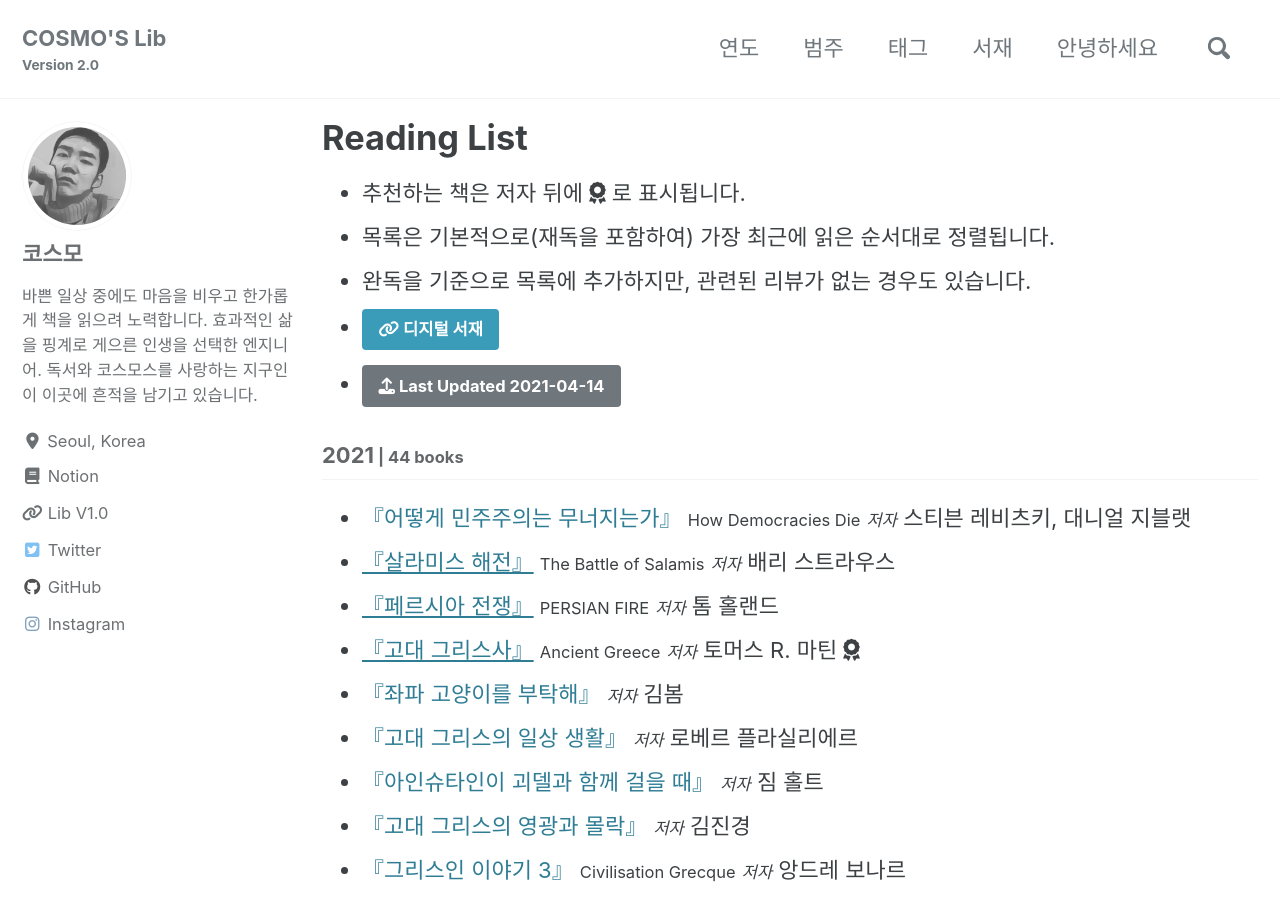
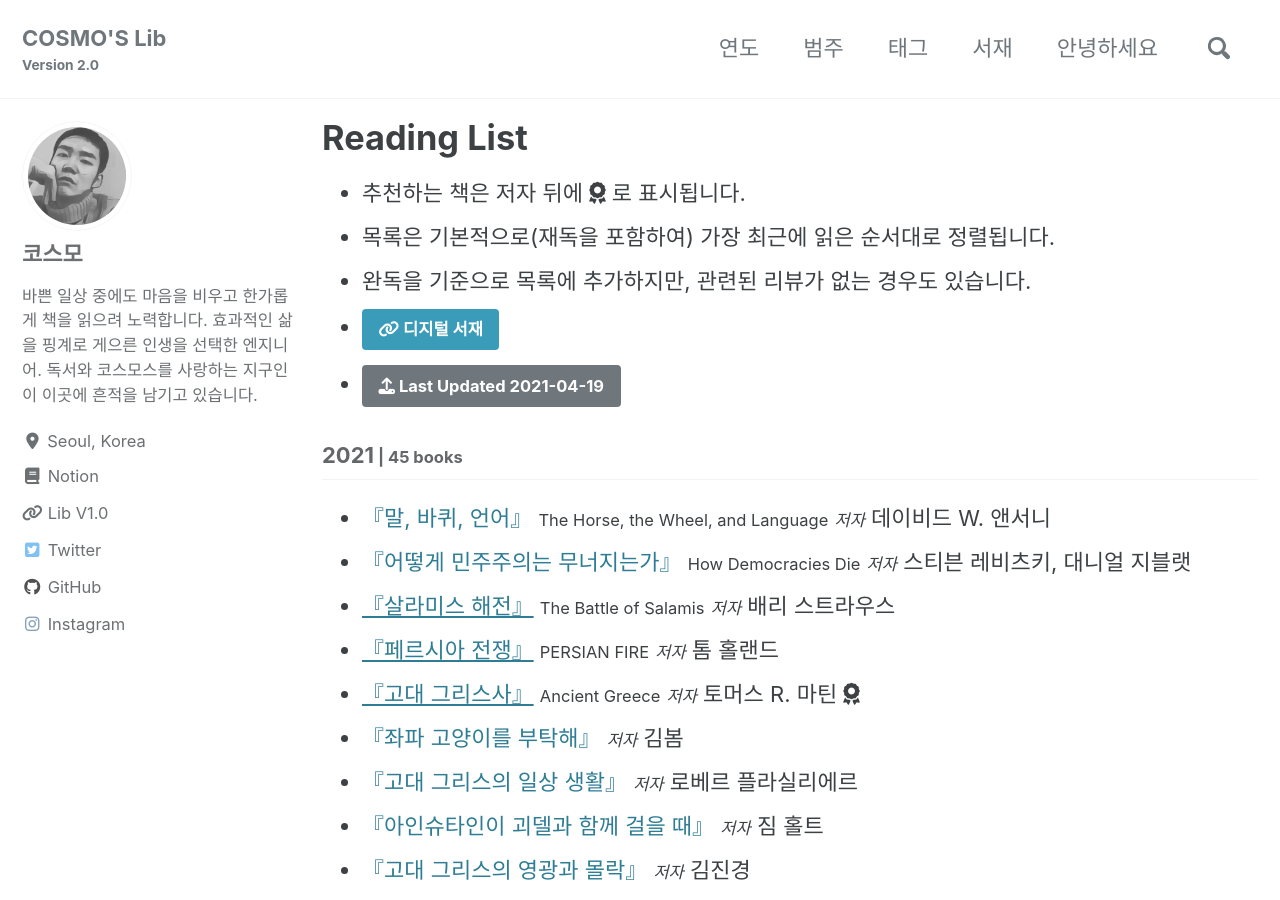
Before and after one commit to deftone2000/cosmo-s-archive, a Jekyll site: the page built from _pages/reading-list.html, in a window 1280 px wide and 900 px high. Built offline with Jekyll 4.4.1, drawn with Linux system fonts in a browser that asks for light colours; cached includes are drawn as plain includes; nearby versions of some CDN libraries; comment, search, counter and statistics services are not loaded; a style sheet for code colours, icons or effects is not loaded.

Commit message:
no message

```diff
--- a/_data/reading.yml
+++ b/_data/reading.yml
@@ -1,7 +1,17 @@
-lastupdate: 2021-04-14
+lastupdate: 2021-04-19
 list:
   - year: "2021"
     books:
+
+      - title: "말, 바퀴, 언어"
+        ori_title: The Horse, the Wheel, and Language
+        author: 데이비드 W. 앤서니
+        post_title:
+        cover:
+        trans: 공원국
+        pub: 에코리브르
+        pub_info:
+        post_link:
 
       - title: "어떻게 민주주의는 무너지는가"
         ori_title: How Democracies Die
```
